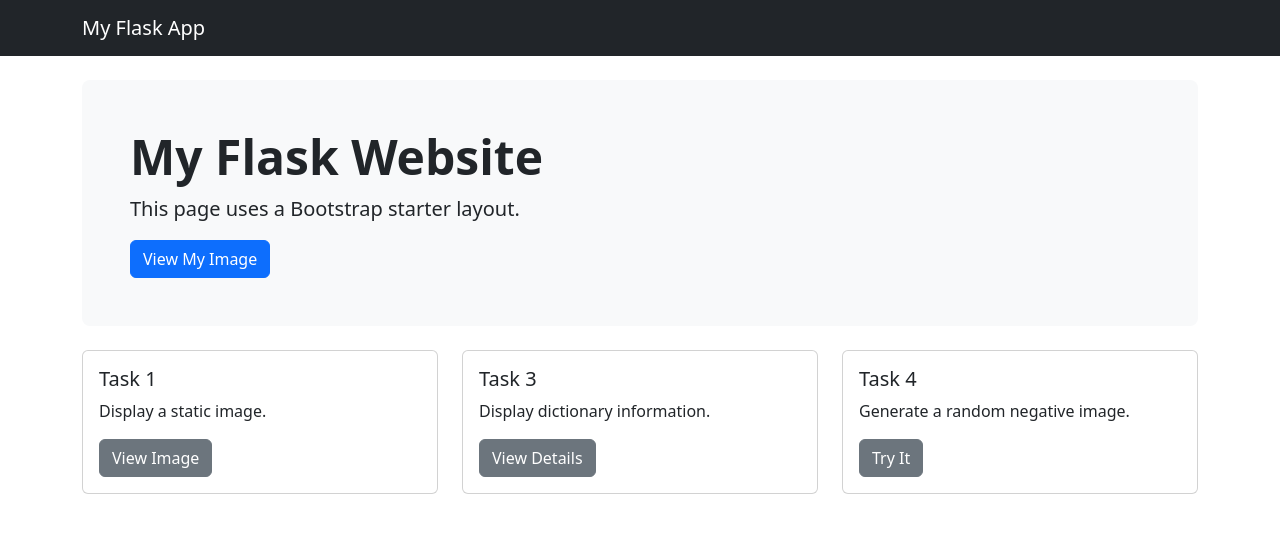
After one commit to sbatson-csumb/cst205-flask-lab15, a Flask app: page /bootstrap in a window 1280 px wide. The commit adds this page. Shown: the top 533 px of the page. Run offline with Flask 3, Linux system fonts and the light colour scheme; some libraries are stand-ins or nearby versions.

Commit message:
Complete Flask Part 2 lab

```diff
--- a/app.py
+++ b/app.py
@@ -1,8 +1,23 @@
+import os
+import random
+from PIL import Image
+from image_info import image_info
 from flask import Flask, render_template
 from flask_bootstrap import Bootstrap5
 
 app = Flask(__name__)
 bootstrap = Bootstrap5(app)
+
+def negative(image):
+    result = Image.new("RGB", image.size)
+
+    for y in range(image.height):
+        for x in range(image.width):
+            r, g, b = image.getpixel((x, y))
+            new_pixel = (255 - r, 255 - g, 255 - b)
+            result.putpixel((x, y), new_pixel)
+
+    return result
 
 
 @app.route("/")
@@ -29,9 +44,52 @@ def sam():
     )
 
 
+#@app.route("/image")
+#def image():
+#    return render_template(
+ #       "image.html",
+ #       image_url="https://picsum.photos/id/237/600/400"
+ #   )
+
 @app.route("/image")
 def image():
+    return render_template("image.html")
+
+@app.route("/details")
+def details():
     return render_template(
-        "image.html",
-        image_url="https://picsum.photos/id/237/600/400"
+        "dictionary.html",
+        image_info=image_info
     )
+
+@app.route("/random")
+def random_image():
+    image_names = [
+        "img1.jpg",
+        "img2.jpg",
+        "img3.jpg"
+    ]
+
+    selected_name = random.choice(image_names)
+    selected_path = os.path.join("static", "images", selected_name)
+
+    original = Image.open(selected_path).convert("RGB")
+    negative_image = negative(original)
+
+    output_path = os.path.join(
+        "static",
+        "generated",
+        "negative.jpg"
+    )
+
+    negative_image.save(output_path)
+
+    return render_template(
+        "random.html",
+        image_name="generated/negative.jpg",
+        original_name=selected_name
+    )
+
+@app.route("/bootstrap")
+def bootstrap_page():
+    return render_template("bootstrap.html")
--- /dev/null
+++ b/image_info.py
@@ -0,0 +1,6 @@
+image_info = {
+    "title": "Snow Cat",
+    "subject": "A cat in snow",
+    "format": "JPG",
+    "description": "On the prowl while the owls howl."
+}
--- /dev/null
+++ b/templates/bootstrap.html
@@ -0,0 +1,63 @@
+{% extends "base.html" %}
+
+{% block content %}
+
+<nav class="navbar navbar-dark bg-dark mb-4">
+    <div class="container">
+        <a class="navbar-brand" href="/">My Flask App</a>
+    </div>
+</nav>
+
+<div class="container">
+    <div class="p-5 mb-4 bg-light rounded-3">
+        <h1 class="display-5 fw-bold">My Flask Website</h1>
+
+        <p class="lead">
+            This page uses a Bootstrap starter layout.
+        </p>
+
+        <a href="/image" class="btn btn-primary">
+            View My Image
+        </a>
+    </div>
+
+    <div class="row">
+        <div class="col-md-4">
+            <div class="card">
+                <div class="card-body">
+                    <h5 class="card-title">Task 1</h5>
+                    <p class="card-text">Display a static image.</p>
+                    <a href="/image" class="btn btn-secondary">
+                        View Image
+                    </a>
+                </div>
+            </div>
+        </div>
+
+        <div class="col-md-4">
+            <div class="card">
+                <div class="card-body">
+                    <h5 class="card-title">Task 3</h5>
+                    <p class="card-text">Display dictionary information.</p>
+                    <a href="/details" class="btn btn-secondary">
+                        View Details
+                    </a>
+                </div>
+            </div>
+        </div>
+
+        <div class="col-md-4">
+            <div class="card">
+                <div class="card-body">
+                    <h5 class="card-title">Task 4</h5>
+                    <p class="card-text">Generate a random negative image.</p>
+                    <a href="/random" class="btn btn-secondary">
+                        Try It
+                    </a>
+                </div>
+            </div>
+        </div>
+    </div>
+</div>
+
+{% endblock %}
--- a/templates/image.html
+++ b/templates/image.html
@@ -5,8 +5,8 @@
     <h1>My Image</h1>
 
     <img
-        src="https://fastly.picsum.photos/id/3/5000/3333.jpg?hmac=GDjZ2uNWE3V59PkdDaOzTOuV3tPWWxJSf4fNcxu4S2g"
-        class="rounded w-50"
-        alt="A photograph">
+        src="{{ url_for('static', filename='images/doc.jpg') }}"
+        class="img-fluid w-75"
+        alt="Cat wow">
 </div>
 {% endblock %}
```
Also changed, not shown: templates/dictionary.html (added, +9 -0 lines), templates/random.html (added, +14 -0 lines), static/generated/negative.jpg (added), static/images/doc.jpg (added), static/images/img1.jpg (added), static/images/img2.jpg (added), static/images/img3.jpg (added), 2 other files.
